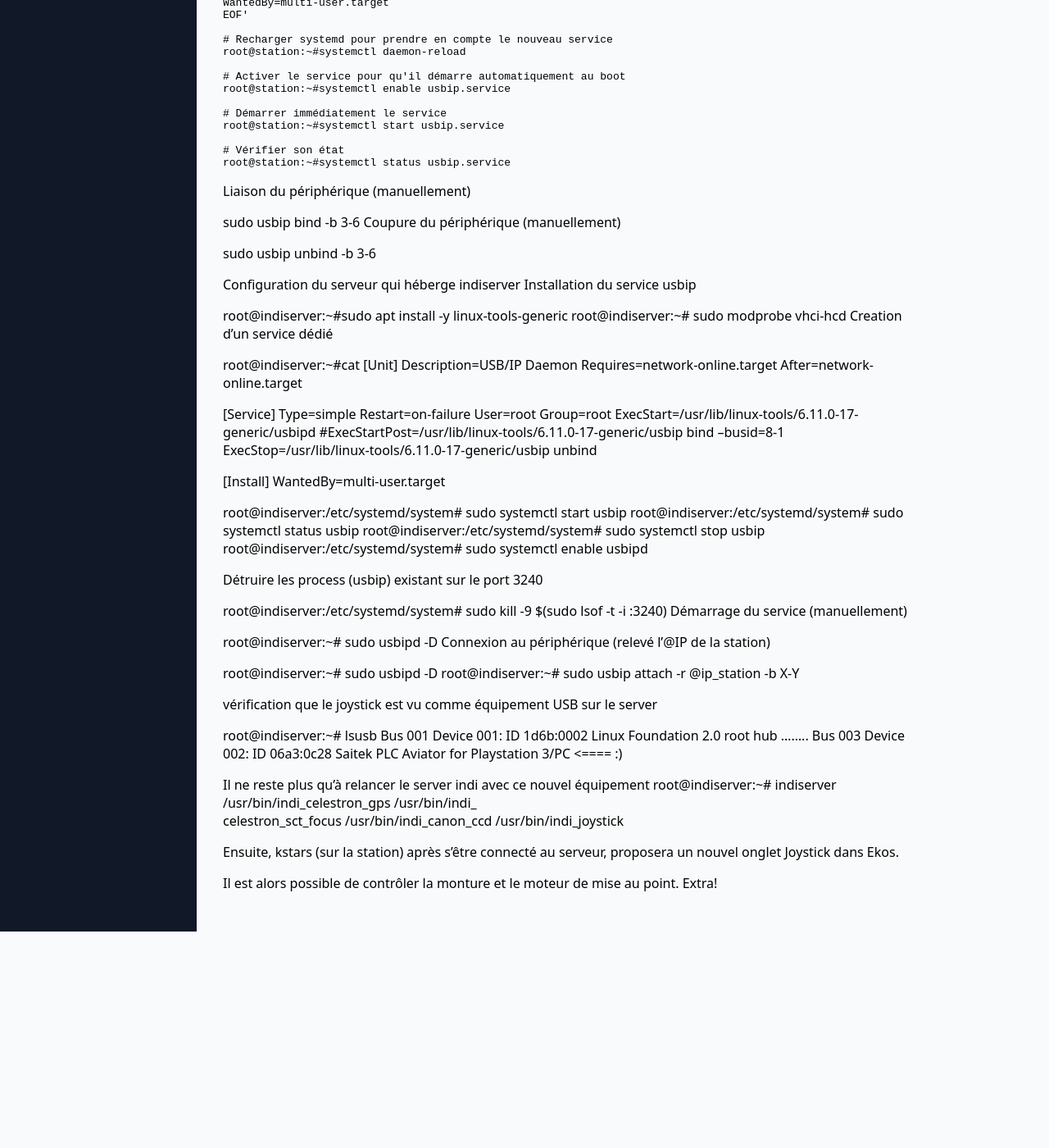
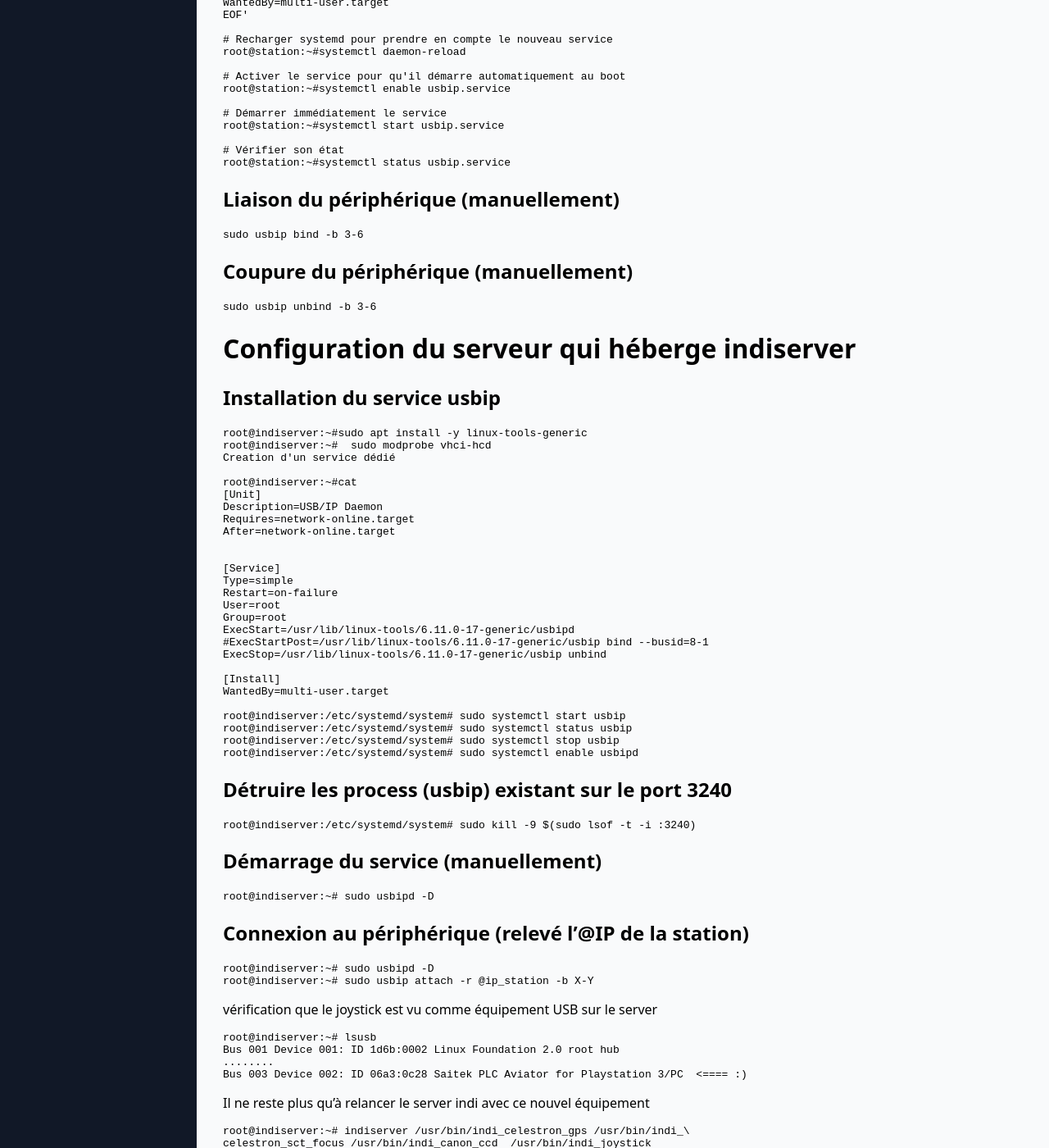
Before and after one commit to CosmicExplorator/cosmicexplorator.github.io, a Jekyll site: the page built from _pages/astronomie/configUseJoystick.md, in a window 1280 px wide and 1400 px high, scrolled down 1494 px. Shown: the whole window at 82% size. Built offline with Jekyll 4.4.1, drawn with Linux system fonts in a browser that asks for light colours; before the commit the page ends 2630 px from its top, so only the background shows below that.

Commit message:
Update configUseJoystick.md

````diff
--- a/_pages/astronomie/configUseJoystick.md
+++ b/_pages/astronomie/configUseJoystick.md
@@ -105,17 +105,19 @@ root@station:~#systemctl status usbip.service
 
 
 
-Liaison du périphérique  (manuellement)
-
+## Liaison du périphérique  (manuellement)
+```bash
 sudo usbip bind -b 3-6
-Coupure du périphérique (manuellement)
-
+```
+## Coupure du périphérique (manuellement)
+```bash
 sudo usbip unbind -b 3-6
+```
 
 
-Configuration du serveur qui héberge  indiserver
- Installation du service usbip
-
+# Configuration du serveur qui héberge  indiserver
+## Installation du service usbip
+```bash
 root@indiserver:~#sudo apt install -y linux-tools-generic
 root@indiserver:~#  sudo modprobe vhci-hcd
 Creation d'un service dédié
@@ -143,32 +145,36 @@ root@indiserver:/etc/systemd/system# sudo systemctl start usbip
 root@indiserver:/etc/systemd/system# sudo systemctl status usbip
 root@indiserver:/etc/systemd/system# sudo systemctl stop usbip
 root@indiserver:/etc/systemd/system# sudo systemctl enable usbipd
+```
 
+## Détruire les process (usbip) existant sur le port 3240
+```bash
+root@indiserver:/etc/systemd/system# sudo kill -9 $(sudo lsof -t -i :3240)
+```
 
-Détruire les process (usbip) existant sur le port 3240
-
-root@indiserver:/etc/systemd/system# sudo kill -9 $(sudo lsof -t -i :3240)
-Démarrage du service (manuellement)
-
- root@indiserver:~# sudo usbipd -D
-Connexion au périphérique (relevé l'@IP de la station)
-
+## Démarrage du service (manuellement)
+```bash
+root@indiserver:~# sudo usbipd -D
+```
+## Connexion au périphérique (relevé l'@IP de la station)
+```bash
 root@indiserver:~# sudo usbipd -D
 root@indiserver:~# sudo usbip attach -r @ip_station -b X-Y
-
+```
 vérification que le joystick est vu comme équipement USB sur le server
-
+```bash
 root@indiserver:~# lsusb
 Bus 001 Device 001: ID 1d6b:0002 Linux Foundation 2.0 root hub
 ........
 Bus 003 Device 002: ID 06a3:0c28 Saitek PLC Aviator for Playstation 3/PC  <==== :)
-
+```
 
 
 Il ne reste plus qu'à relancer le server indi avec ce nouvel équipement
+```bash
 root@indiserver:~# indiserver /usr/bin/indi_celestron_gps /usr/bin/indi_\
 celestron_sct_focus /usr/bin/indi_canon_ccd  /usr/bin/indi_joystick
-
+```
 Ensuite, kstars (sur la station) après s'être connecté au serveur, proposera un nouvel onglet Joystick dans Ekos.
 
 
````
